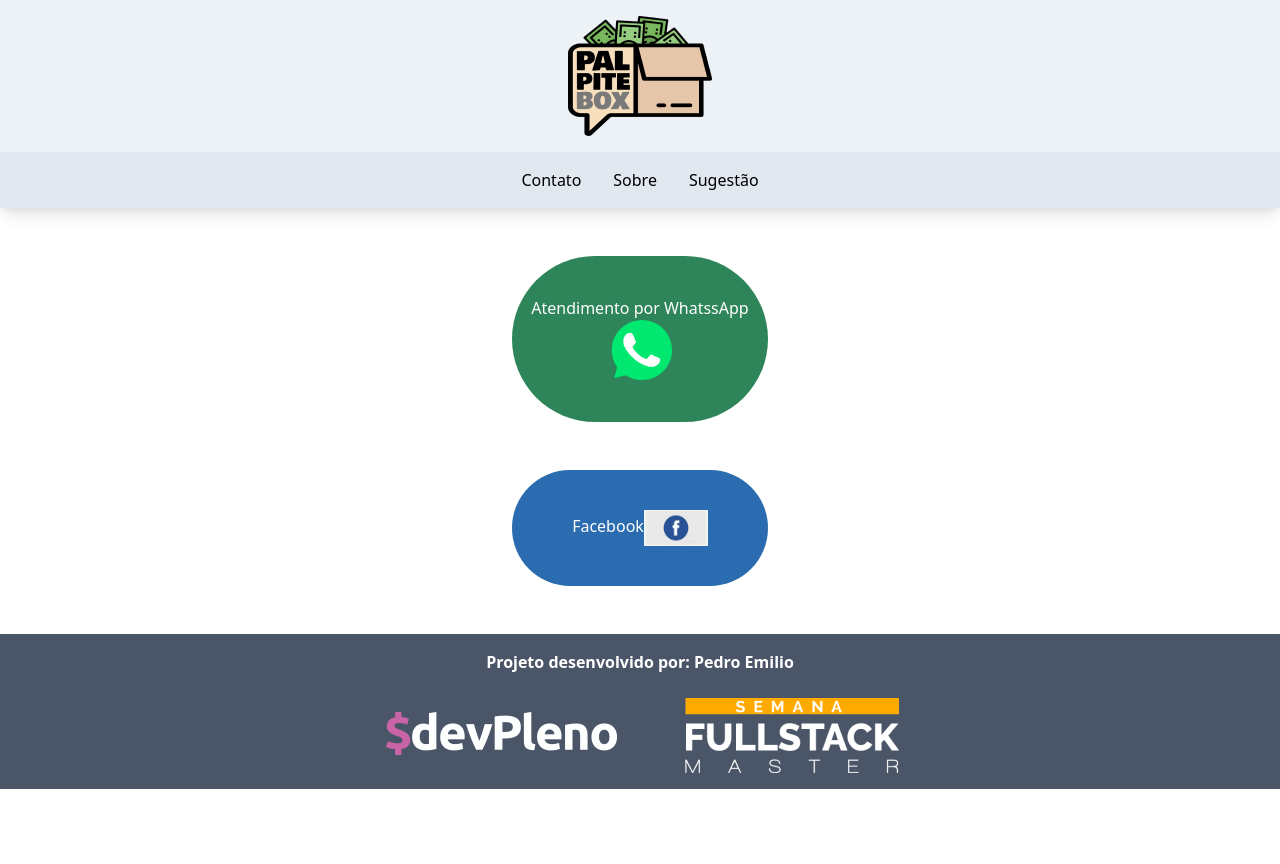
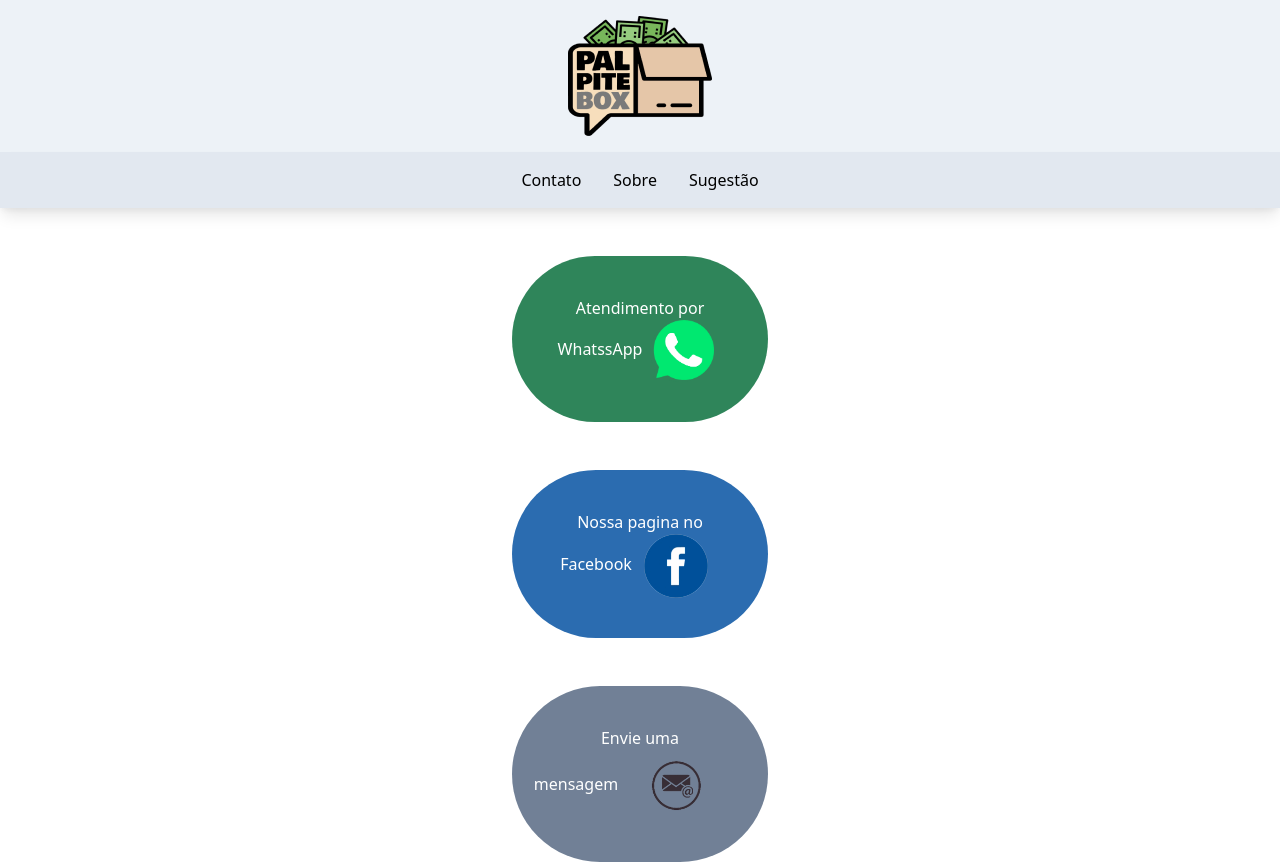
Before and after one commit to PedroEmilio98/PalpiteBox, a Next.js app: page /contato in a window 1280 px wide. Shown: the top 864 px of the page. Before the commit the page ends 800 px from the top, so only its background shows below. Built offline with nearby package versions, Linux system fonts and the light colour scheme.

Commit message:
pagina sobre construida

```diff
--- a/pages/contato.js
+++ b/pages/contato.js
@@ -12,15 +12,29 @@
                 <a className='w-1/6 mx-auto'>
                     <div className='bg-green-700 w-1/5 py-10 mx-auto rounded-full my-12 text-white text-center'>
                         Atendimento por WhatssApp
-                        <img src='./logo_Wpp1.png' className='w-16 inline' />
+                        <div className='p-2 inline'>
+                            <img src='./logo_Wpp1.png' className='w-16 inline' />
+                        </div>
                     </div>
                 </a>
             </Link >
-            <Link className='inline mx-auto hover' href='www.facebook.com'>
+            <Link className='inline mx-auto hover' href='https://facebook.com'>
                 <a className='w-1/6 mx-auto'>
                     <div className='bg-blue-700 w-1/5 py-10 mx-auto rounded-full my-12 text-white text-center'>
-                        Facebook
-                        <img src='./logo_Fb.png' className='w-16 inline' />
+                        Nossa pagina no Facebook
+                        <div className='p-3 inline'>
+                            <img src='./logo_Fb.png' className='w-16 inline' />
+                        </div>
+                    </div>
+                </a>
+            </Link >
+            <Link className='inline mx-auto hover' href='mailto:pedroemiliokuhn@gmail.com'>
+                <a className='w-1/6 mx-auto'>
+                    <div className='bg-gray-600 w-1/5 py-10 mx-auto rounded-full my-12 text-white text-center'>
+                        Envie uma mensagem
+                        <div className='inline'>
+                            <img src='./logo_Email.png' className='w-32 inline' />
+                        </div>
                     </div>
                 </a>
             </Link >
--- a/pages/sobre.js
+++ b/pages/sobre.js
@@ -6,8 +6,9 @@
     return (
         <div>
             <PageTitle title='Sobre' />
-            <h1>Sobre</h1>
-            <div>Esta página contem as informações sobre o estabelicimento</div>
+            <div className='border-2 mx-auto my-40 w-1/2 p-20 text-center bg-gray-200'>
+                Nesta página são inseridas as informações do seu restaurante
+            </div>
         </div>
     )
 }
```
Also changed, not shown: public/logo_Email.png (added), public/logo_Fb.png.
